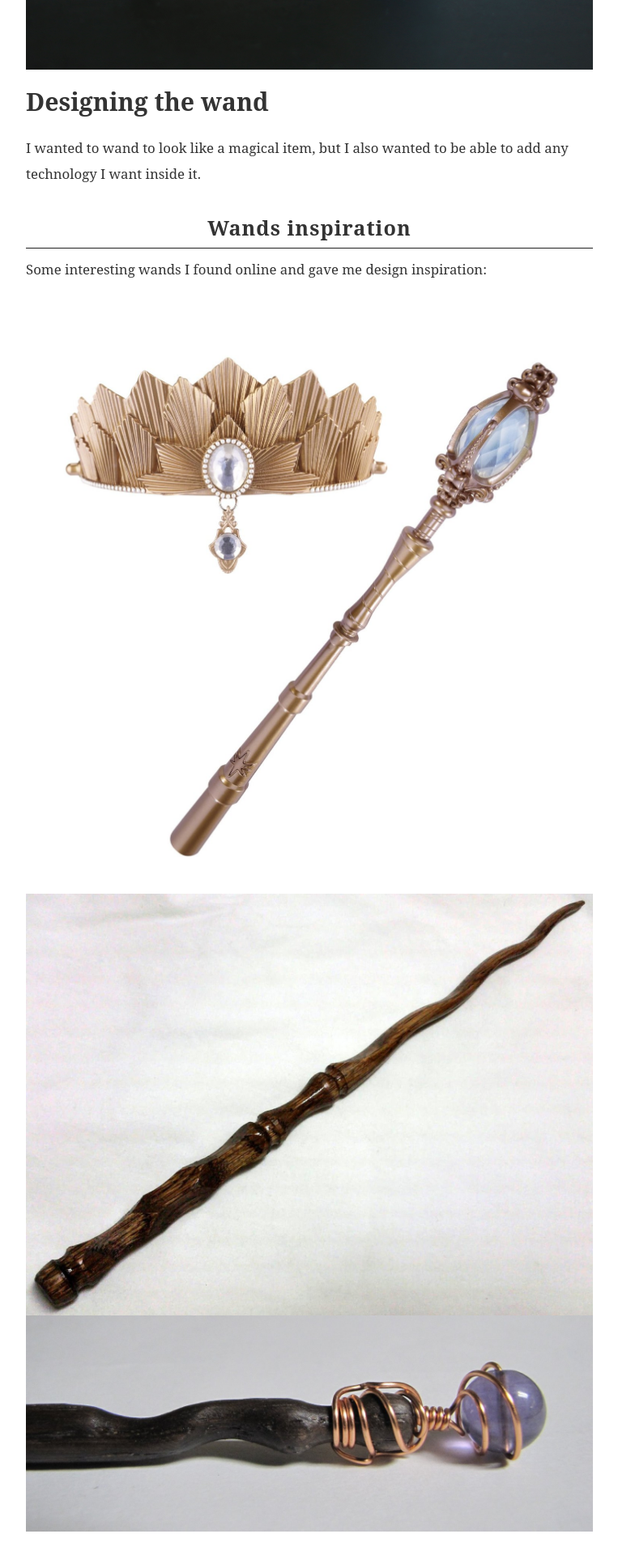
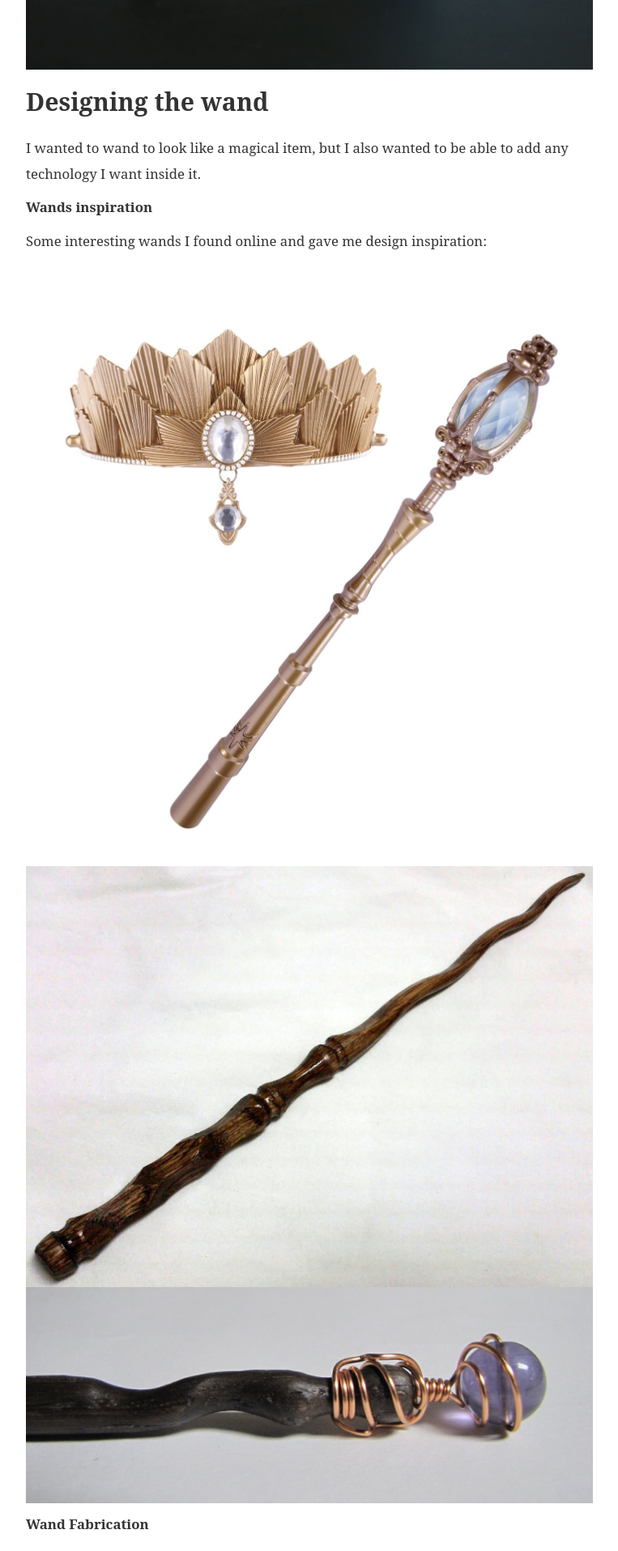
Before and after one commit to jasrub/indistinguishableFrom-MAS.s65, a Jekyll site: the page built from _posts/2016-05-10-final.md, in a window 1280 px wide. Shown: the part 1393-3309 px from the top of the page at 81% size, without its empty margins (258-1021 px from the left). Built offline with Jekyll 4.4.1, drawn with Linux system fonts in a browser that asks for light colours; some web fonts are replaced.

Commit message:
fix titiles

```diff
--- a/_posts/2016-05-10-final.md
+++ b/_posts/2016-05-10-final.md
@@ -15,7 +15,7 @@ Building on the [Rememberaball](http://jasrub.github.io/indistinguishableFrom-MA
 ### Designing the wand
 I wanted to wand to look like a magical item, but I also wanted to be able to add any technology I want inside it.
 
-#### Wands inspiration
+<b> Wands inspiration </b>
 
 Some interesting wands I found online and gave me design inspiration:
 
@@ -23,7 +23,7 @@ Some interesting wands I found online and gave me design inspiration:
 ![wand example]({{site.baseurl}}/img/final/wand_example2.jpg)
 ![wand example]({{site.baseurl}}/img/final/wand_example3.jpg)
 
-#### Wand Fabrication
+<b> Wand Fabrication </b>
 
 I user Rhineceros to design my desired wand shape.
 I then used the very useful command "contour" that generates layered outlines.
@@ -48,7 +48,7 @@ I sprayed the clear ball with a special spray to give it a frosted glass effect.
 
 ![wand with ball]({{site.baseurl}}/img/final/wands2.jpg)
 
-#### The Lantern
+<b> The Lantern </b>
 
 I borrowed this great BLE connected lantern from the kind Oren Lederman.
 It is connected to a Nrf51UART chip, and programmed to get string messages of the list ["ON", "OFF", "FADE", "BLINK"].
```
